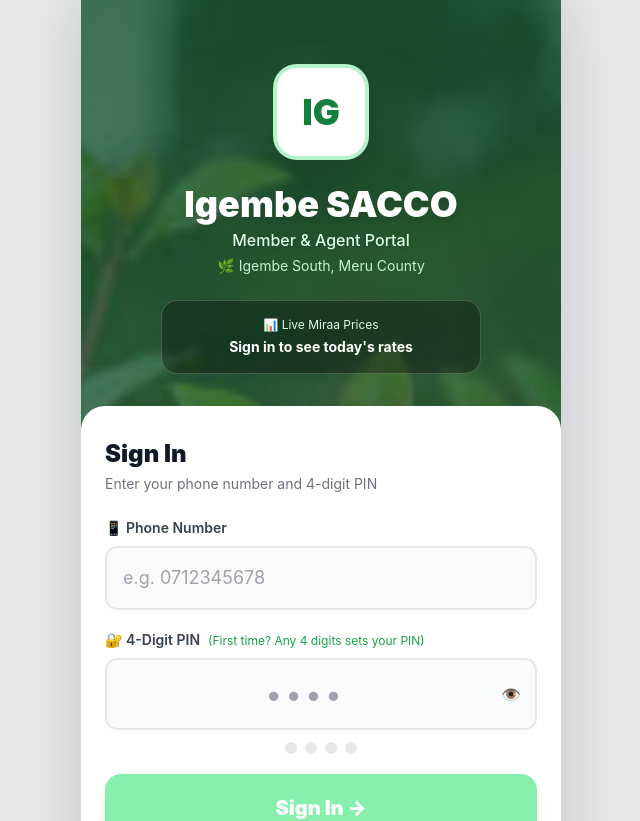
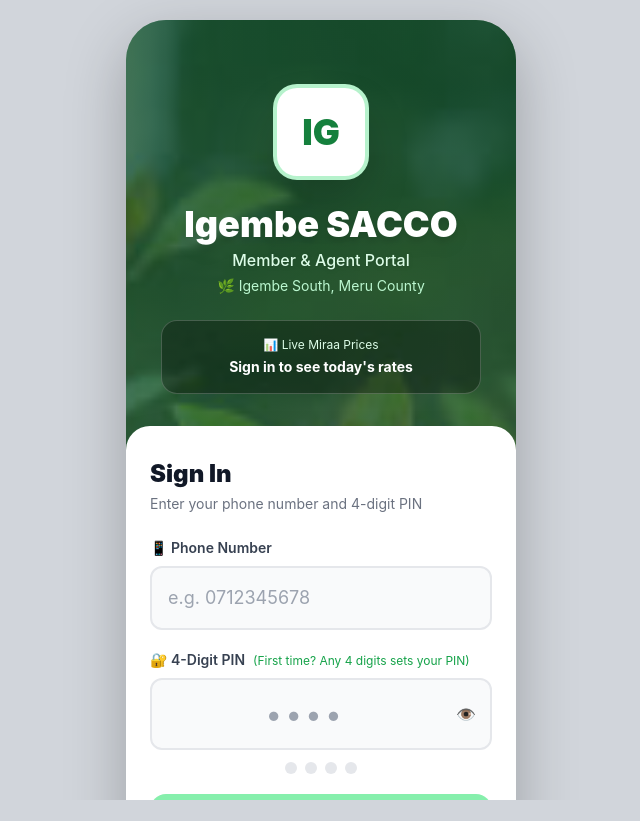
Before and after one commit to THIAINE161/igembe-mobile, a React (Vite) app: page /login in a window 1280 px wide. Shown: the top 821 px of the page, without its empty margins (319-959 px from the left). After the commit the page ends 800 px from the top, so only its background shows below. Built offline with nearby package versions, Linux system fonts and the light colour scheme; no server answers.

Commit message:
Fix responsive design, fix blank dashboard, fix all pages

```diff
--- a/src/index.css
+++ b/src/index.css
@@ -9,36 +9,83 @@
   -webkit-tap-highlight-color: transparent;
 }
 
-body {
-  font-family: -apple-system, BlinkMacSystemFont, 'Segoe UI', 'Roboto', sans-serif;
-  background: #f9fafb;
-  min-height: 100vh;
+html, body {
+  height: 100%;
+  overflow-x: hidden;
 }
 
-/* Responsive max-width for tablets */
-@media (min-width: 480px) and (max-width: 768px) {
-  body {
-    max-width: 480px;
-    margin: 0 auto;
+body {
+  font-family: -apple-system, BlinkMacSystemFont, 'Segoe UI', 'Roboto', 'Helvetica Neue', sans-serif;
+  background: #f3f4f6;
+  -webkit-font-smoothing: antialiased;
+  -moz-osx-font-smoothing: grayscale;
+}
+
+/* Mobile phones — full width */
+@media (max-width: 480px) {
+  #root {
+    width: 100%;
+    min-height: 100vh;
+    background: #f9fafb;
   }
 }
 
-/* Desktop — show as centered card */
-@media (min-width: 769px) {
+/* Tablets — centered, comfortable width */
+@media (min-width: 481px) and (max-width: 1023px) {
   body {
+    display: flex;
+    justify-content: center;
     background: #e5e7eb;
+  }
+  #root {
+    width: 100%;
+    max-width: 480px;
+    min-height: 100vh;
+    background: #f9fafb;
+    box-shadow: 0 0 40px rgba(0, 0, 0, 0.12);
+  }
+}
+
+/* Desktop — show as phone frame */
+@media (min-width: 1024px) {
+  body {
     display: flex;
     justify-content: center;
     align-items: flex-start;
+    background: #d1d5db;
+    padding: 20px 0;
   }
   #root {
-    max-width: 480px;
-    width: 100%;
+    width: 390px;
     min-height: 100vh;
     background: #f9fafb;
-    box-shadow: 0 0 60px rgba(0,0,0,0.15);
+    box-shadow: 0 20px 60px rgba(0, 0, 0, 0.25);
+    border-radius: 40px;
+    overflow: hidden;
+    position: relative;
+  }
+}
+
+/* Fix bottom navigation on desktop */
+@media (min-width: 1024px) {
+  .fixed.bottom-0 {
+    position: absolute !important;
   }
 }
 
 ::-webkit-scrollbar { display: none; }
-input, button, select, textarea { font-family: inherit; }
+* { scrollbar-width: none; }
+
+input, button, select, textarea {
+  font-family: inherit;
+  -webkit-appearance: none;
+}
+
+/* Smooth transitions */
+button {
+  transition: opacity 0.1s ease, transform 0.1s ease;
+}
+button:active {
+  opacity: 0.85;
+  transform: scale(0.97);
+}
```
